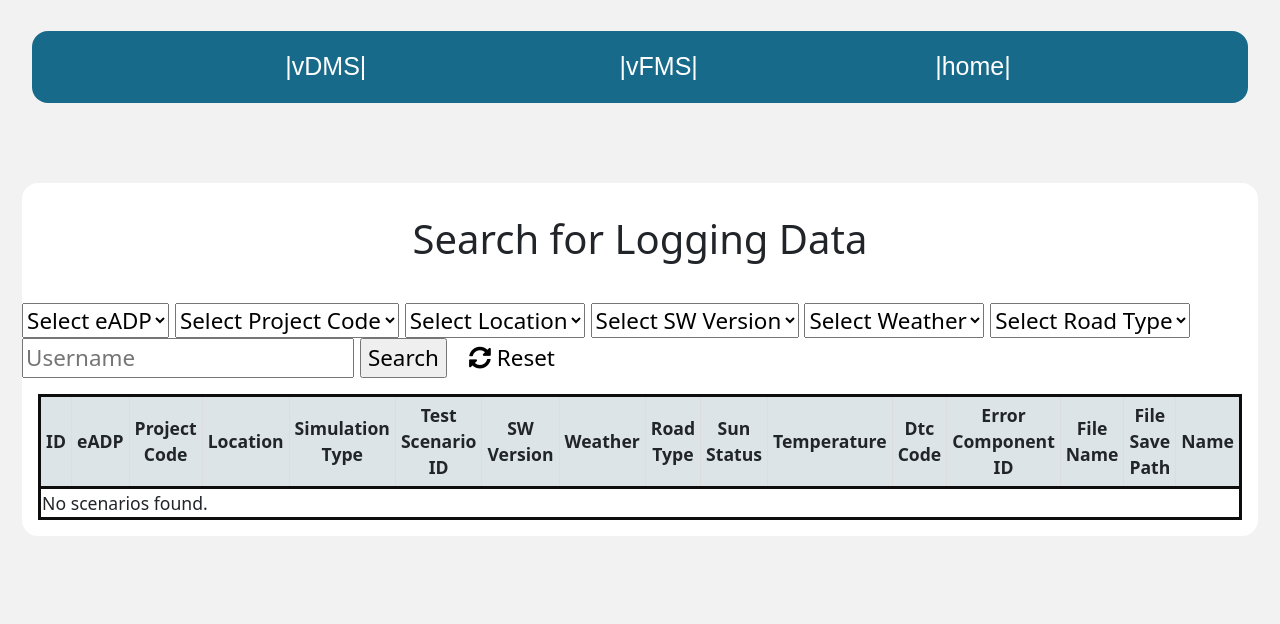
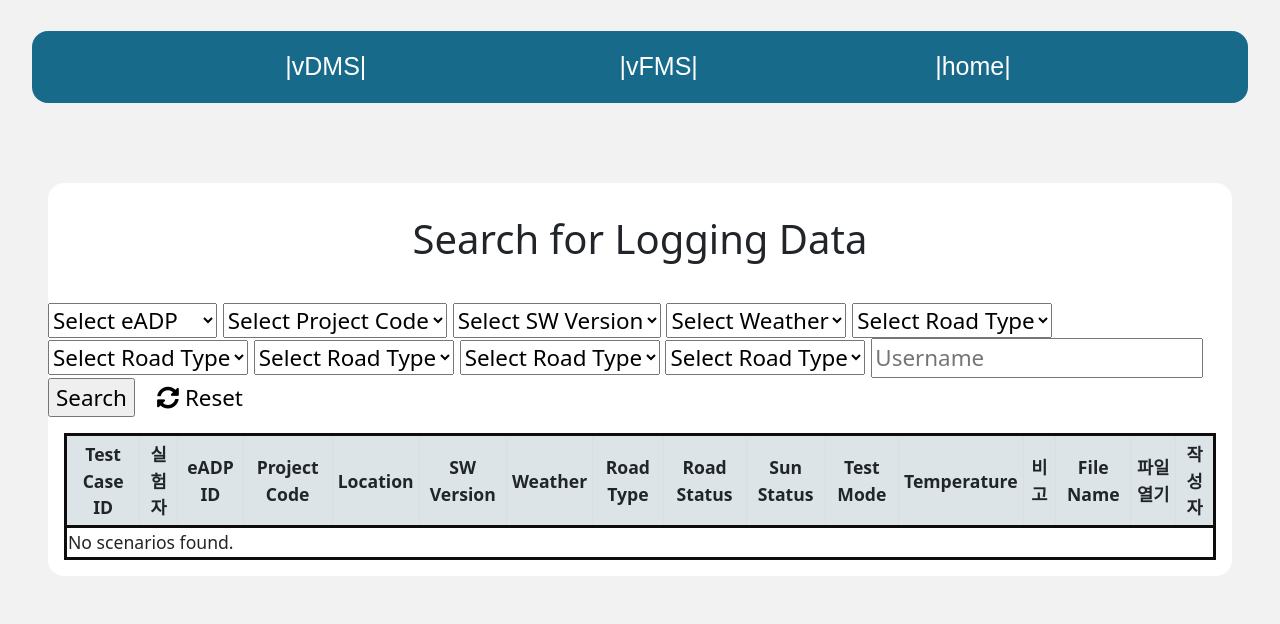
Before and after one commit to jys8255/vDMS, a Django app: page /register/search/ in a window 1280 px wide. Shown: the part 230-854 px from the top of the page. Before the commit the page ends 766 px from the top, so only its background shows below. Run offline with Django 5.2, Linux system fonts and the light colour scheme; the visitor is signed in with stand-in values (Sample User, id 1); data that the repository does not hold is empty; some libraries are stand-ins or nearby versions.

Commit message:
2024/04/12 save bedore foleder drop

```diff
--- a/registerapp/templates/registerapp/scenario_search.html
+++ b/registerapp/templates/registerapp/scenario_search.html
@@ -1,7 +1,6 @@
 {% extends 'base.html' %}
 {% load static %}
 {% block content %}
-
 {% load custom_filters %}
 
 <style>
@@ -23,47 +22,83 @@
         <div style="display: flex; justify-content: center; font-size: 1.4rem;">
             <form id="searchForm" action="{% url 'registerapp:search' %}" method="get">
 
-                 <select name="eADP">
+                <select name="eADP">
                     <option value="">Select eADP</option>
-                     <option value="eADP1" {% if request.GET.eADP == "eADP1" %}selected{% endif %}>eADP1</option>
-                    <option value="eADP2" {% if request.GET.eADP == "eADP2" %}selected{% endif %}>eADP2</option>
-                    <option value="eADP3" {% if request.GET.eADP == "eADP3" %}selected{% endif %}>eADP3</option>
-                    <option value="eADP4" {% if request.GET.eADP == "eADP4" %}selected{% endif %}>eADP4</option>
-                 </select>
+                    <option value="eADP(eADM1)" {% if request.GET.eADP == "eADP(eADM1)" %} selected {% endif %}>eADP(eADM1)</option>
+                    <option value="eADP(TCar)" {% if request.GET.eADP == "eADP(TCar)" %} selected {% endif %}>eADP(TCar)</option>
+                    <option value="ETC" {% if request.GET.eADP == "ETC" %} selected {% endif %}>ETC</option>
+                </select>
+
                 <select name="project_code">
                     <option value="">Select Project Code</option>
-                   <option value="HK" {% if request.GET.project_code == "HK" %}selected{% endif %}>HK</option>
-                    <option value="ORCA" {% if request.GET.project_code == "ORKA" %}selected{% endif %}>ORCA</option>
-                    <option value="LG" {% if request.GET.project_code == "LG" %}selected{% endif %}>LG</option>
-                </select>
-
-                <select name="location">
-                    <option value="">Select Location</option>
-                    <option value="Ulsan" {% if request.GET.location == "Ulsan" %}selected{% endif %}>Ulsan</option>
-                    <option value="Asan" {% if request.GET.location == "Asan" %}selected{% endif %}>Asan</option>
-                    <option value="k-city" {% if request.GET.location == "k-city" %}selected{% endif %}>k-city</option>
+                   <option value="eADM(LGMOT)" {% if request.GET.project_code == "eADM(LGMOT)" %}selected{% endif %}>eADM(LGMOT)</option>
+                    <option value="SIeVCU(LGMOT)" {% if request.GET.project_code == "SIeVCU(LGMOT)" %}selected{% endif %}>SIeVCU(LGMOT)</option>
+                    <option value="SIeVCU(HSCity)" {% if request.GET.project_code == "SIeVCU(HSCity)" %}selected{% endif %}>SIeVCU(HSCity)</option>
+                    <option value="SIeVCU(TIPS)" {% if request.GET.project_code == "SIeVCU(TIPS)" %}selected{% endif %}>SIeVCU(TIPS)</option>
+                    <option value="ETC" {% if request.GET.project_code == "ETC" %}selected{% endif %}>ETC</option>
                 </select>
 
                 <select name="sw_version">
                     <option value="">Select SW Version</option>
-                     <option value="1.0" {% if request.GET.sw_version == "1.0" %}selected{% endif %}>1.0</option>
-                    <option value="2.0" {% if request.GET.sw_version == "2.0" %}selected{% endif %}>2.0</option>
-                    <option value="4.0" {% if request.GET.sw_version == "LG" %}selected{% endif %}>4.0</option>
+                     <option value="eChFVer0.4" {% if request.GET.sw_version == "eChFVer0.4" %}selected{% endif %}>eChFVer0.4</option>
+                    <option value="eChFVer1.0" {% if request.GET.sw_version == "eChFVer1.0" %}selected{% endif %}>eChFVer1.0</option>
+                    <option value="eChFVer1.1" {% if request.GET.sw_version == "eChFVer1.1" %}selected{% endif %}>eChFVer1.1</option>
+                    <option value="eChFVer1.2" {% if request.GET.sw_version == "eChFVer1.2" %}selected{% endif %}>eChFVer1.2</option>
                 </select>
 
                 <select name="weather">
                     <option value="">Select Weather</option>
                     <option value="Sunny" {% if request.GET.weather == "Sunny" %}selected{% endif %}>Sunny</option>
-                    <option value="Rain" {% if request.GET.weather == "Rain" %}selected{% endif %}>Rain</option>
+                    <option value="Rainy" {% if request.GET.weather == "Rainy" %}selected{% endif %}>Rainy</option>
+                    <option value="Cloud" {% if request.GET.weather == "Cloud" %}selected{% endif %}>Cloud</option>
                     <option value="Snow" {% if request.GET.weather == "Snow" %}selected{% endif %}>Snow</option>
+                    <option value="Mist" {% if request.GET.weather == "Mist" %}selected{% endif %}>Mist</option>
+                    <option value="Fog" {% if request.GET.weather == "Fog" %}selected{% endif %}>Fog</option>
+                    <option value="Haze" {% if request.GET.weather == "Haze" %}selected{% endif %}>Haze</option>
                 </select>
 
                 <select name="road_type">
                     <option value="">Select Road Type</option>
+                    <option value="Asphalt" {% if request.GET.road_type == "Asphalt" %}selected{% endif %}>Asphalt</option>
                     <option value="Concrete" {% if request.GET.road_type == "Concrete" %}selected{% endif %}>Concrete</option>
                     <option value="Gravel" {% if request.GET.road_type == "Gravel" %}selected{% endif %}>Gravel</option>
                     <option value="Dirt" {% if request.GET.road_type == "Dirt" %}selected{% endif %}>Dirt</option>
                 </select>
+
+                <select name="road_status">
+                    <option value="">Select Road Type</option>
+                    <option value="Dry" {% if request.GET.road_type == "Dry" %}selected{% endif %}>Dry</option>
+                    <option value="Wet" {% if request.GET.road_type == "Wet" %}selected{% endif %}>Wet</option>
+                    <option value="Snow" {% if request.GET.road_type == "Snow" %}selected{% endif %}>Snow</option>
+                    <option value="Ice" {% if request.GET.road_type == "Ice" %}selected{% endif %}>Ice</option>
+                </select>
+
+                <select name="sun_status">
+                    <option value="">Select Road Type</option>
+                    <option value="Midday" {% if request.GET.road_type == "Midday" %}selected{% endif %}>Midday</option>
+                    <option value="Dawn" {% if request.GET.road_type == "Dawn" %}selected{% endif %}>Dawn</option>
+                    <option value="Sunset/Sunrise" {% if request.GET.road_type == "Sunset/Sunrise" %}selected{% endif %}>Sunset/Sunrise</option>
+                    <option value="Evening" {% if request.GET.road_type == "Evening" %}selected{% endif %}>Evening</option>
+                    <option value="Night" {% if request.GET.road_type == "Night" %}selected{% endif %}>Night</option>
+                </select>
+
+                <select name="test_mode">
+                    <option value="">Select Road Type</option>
+                    <option value="VIL" {% if request.GET.road_type == "VIL" %}selected{% endif %}>VIL</option>
+                    <option value="MIL(ADT)" {% if request.GET.road_type == "MIL(ADT)" %}selected{% endif %}>MIL(ADT)</option>
+                    <option value="PIL" {% if request.GET.road_type == "PIL" %}selected{% endif %}>PIL</option>
+                    <option value="HIL(Morai)" {% if request.GET.road_type == "HIL(Morai)" %}selected{% endif %}>HIL(Morai)</option>
+                </select>
+
+                <select name="temperature">
+                    <option value="">Select Road Type</option>
+                    <option value="10°C~20°C" {% if request.GET.road_type == "10°C~20°C" %}selected{% endif %}>10°C~20°C</option>
+                    <option value="<-0°C" {% if request.GET.road_type == "<-0°C" %}selected{% endif %}><-0°C</option>
+                    <option value="0°C~10°C" {% if request.GET.road_type == "0°C~10°C" %}selected{% endif %}>0°C~10°C</option>
+                    <option value="20°C~30°C" {% if request.GET.road_type == "20°C~30°C" %}selected{% endif %}>20°C~30°C</option>
+                    <option value="30°C<" {% if request.GET.road_type == "30°C<" %}selected{% endif %}>30°C<</option>
+                </select>
+
 
                  <input type="text" name="username" value="{{ request.GET.username }}" placeholder="Username">
 
@@ -81,50 +116,42 @@
             <table style="border-collapse: collapse; width: 100%; border: 3px solid #0D0D0D; font-size: 1.1rem;">
                 <thead style="text-align: center; background-color: #DDE4E7;">
                     <tr>
-                        <th style="border: 1px solid #ddd; padding: 5px; text-align: center;">ID</th>
-                        <th style="border: 1px solid #ddd; padding: 5px; text-align: center;">eADP</th>
+                        <th style="border: 1px solid #ddd; padding: 5px; text-align: center;">Test Case ID</th>
+                        <th style="border: 1px solid #ddd; padding: 5px; text-align: center;">실험자</th>
+
+                        <th style="border: 1px solid #ddd; padding: 5px; text-align: center;">eADP ID</th>
                         <th style="border: 1px solid #ddd; padding: 5px; text-align: center;">Project Code</th>
                         <th style="border: 1px solid #ddd; padding: 5px; text-align: center;">Location</th>
-                        <th style="border: 1px solid #ddd; padding: 5px; text-align: center;">Simulation Type</th>
-                        <th style="border: 1px solid #ddd; padding: 5px; text-align: center;">Test Scenario ID</th>
+
                         <th style="border: 1px solid #ddd; padding: 5px; text-align: center;">SW Version</th>
                         <th style="border: 1px solid #ddd; padding: 5px; text-align: center;">Weather</th>
                         <th style="border: 1px solid #ddd; padding: 5px; text-align: center;">Road Type</th>
+                        <th style="border: 1px solid #ddd; padding: 5px; text-align: center;">Road Status</th>
                         <th style="border: 1px solid #ddd; padding: 5px; text-align: center;">Sun Status</th>
+                        <th style="border: 1px solid #ddd; padding: 5px; text-align: center;">Test Mode</th>
                         <th style="border: 1px solid #ddd; padding: 5px; text-align: center;">Temperature</th>
-                        <th style="border: 1px solid #ddd; padding: 5px; text-align: center;">Dtc Code</th>
-                        <th style="border: 1px solid #ddd; padding: 5px; text-align: center;">Error Component ID</th>
+                        <th style="border: 1px solid #ddd; padding: 5px; text-align: center;">비고</th>
                         <th style="border: 1px solid #ddd; padding: 5px; text-align: center;">File Name</th>
-                        <th style="border: 1px solid #ddd; padding: 5px; text-align: center;">File Save Path</th>
-                        <th style="border: 1px solid #ddd; padding: 5px; text-align: center;">Name</th>
+                        <th style="border: 1px solid #ddd; padding: 5px; text-align: center;">파일 열기</th>
+                        <th style="border: 1px solid #ddd; padding: 5px; text-align: center;">작성자</th>
                     </tr>
                 </thead>
                 <tbody style="border: 3px solid #0D0D0D;">
                     {% for scenario in scenarios %}
                     <tr>
-                        <td style="border: 1px solid #ddd; padding: 5px; text-align: center;">{{ scenario.id }}</td>
+                        <td style="border: 1px solid #ddd; padding: 5px; text-align: center;">{{ scenario.test_case_ids }}</td>
+                        <td style="border: 1px solid #ddd; padding: 5px; text-align: center;">{{ scenario.usernames }}</td>
                         <td style="border: 1px solid #ddd; padding: 5px; text-align: center;">{{ scenario.eADP }}</td>
                         <td style="border: 1px solid #ddd; padding: 5px; text-align: center;">{{ scenario.project_code }}</td>
                         <td style="border: 1px solid #ddd; padding: 5px; text-align: center;">{{ scenario.location }}</td>
-                        <td style="border: 1px solid #ddd; padding: 5px; text-align: center;">{{ scenario.simulation_type }}</td>
-                        <td style="border: 1px solid #ddd; padding: 5px; text-align: center;">{{ scenario.test_Scenario_ID }}</td>
                         <td style="border: 1px solid #ddd; padding: 5px; text-align: center;">{{ scenario.sw_version }}</td>
                         <td style="border: 1px solid #ddd; padding: 5px; text-align: center;">{{ scenario.weather }}</td>
                         <td style="border: 1px solid #ddd; padding: 5px; text-align: center;">{{ scenario.road_type }}</td>
+                        <td style="border: 1px solid #ddd; padding: 5px; text-align: center;">{{ scenario.road_status }}</td>
                         <td style="border: 1px solid #ddd; padding: 5px; text-align: center;">{{ scenario.sun_status }}</td>
+                        <td style="border: 1px solid #ddd; padding: 5px; text-align: center;">{{ scenario.test_mode }}</td>
                         <td style="border: 1px solid #ddd; padding: 5px; text-align: center;">{{ scenario.temperature }}</td>
-                        <td style="border: 1px solid #ddd; padding: 5px; text-align: center;">
-                            {% for dtc_code in scenario.dtc_code.all %}
-                            {{ dtc_code.name }}
-                            {% if not forloop.last %}, {% endif %}
-                            {% endfor %}
-                        </td>
-                        <td style="border: 1px solid #ddd; padding: 8px; text-align: center;">
-                            {% for err_comp_id in scenario.err_comp_id.all %}
-                            {{ err_comp_id.name }}
-                            {% if not forloop.last %}, {% endif %}
-                            {% endfor %}
-                        </td>
+                        <td style="border: 1px solid #ddd; padding: 5px; text-align: center;">{{ scenario.description }}</td>
                         <td style="border: 1px solid #ddd; padding: 1px; text-align: center;">{{ scenario.file_name }}</td>
                         <td style="border: 1px solid #ddd; padding: 5px; text-align: center;">
                             <a href="#"  class="file-link" onclick="redirectToLink('{{ scenario.file_name|extract_path_from_filename }}')">{{ scenario.file_name|extract_path_from_filename }}</a>
--- a/registerapp/views.py
+++ b/registerapp/views.py
@@ -1,13 +1,13 @@
-import json, os, re
-
+import json, os
 from django.contrib.auth.decorators import login_required
 from django.http import JsonResponse
 from django.shortcuts import render
 from django.views.decorators.csrf import csrf_protect
+from .models import Scenario
+import logging
 
-from .models import Scenario, DtcCode, ErrCompId
-import logging
 logger = logging.getLogger('django')
+
 @login_required
 @csrf_protect
 def upload_files(request):
@@ -17,51 +17,41 @@
     elif request.method == 'POST':
         logger.info("POST 요청 처리 시작")
         files = request.FILES.getlist('files[]')
-        logger.info(f"first files_list : {files}")
         overwrite = request.POST.get('overwrite', 'false').lower() == 'true'
 
-        logger.info(f"overwrite : {overwrite}")
+        file_dict = {}
+        for file in files:
+            base_name = file.name.rsplit('.', 1)[0]
+            file_dict.setdefault(base_name, []).append(file)
 
-        json_files = {file.name.rsplit('.', 1)[0]: file for file in files if file.name.endswith('.json')}
-        mat_files = {file.name.rsplit('.', 1)[0]: file for file in files if file.name.endswith('.mat')}
         missing_files = []
-        for name in json_files:
-            if name not in mat_files:
-                missing_files.append(f"{name}.mat")
-        for name in mat_files:
-            if name not in json_files:
-                missing_files.append(f"{name}.json")
+        for base_name, files in file_dict.items():
+            if len(set(f.name.split('.')[-1] for f in files)) == 1:
+                missing_files.append(f"{base_name} (필요한 파일: 상응하는 확장자 파일)")
 
         if missing_files:
             return JsonResponse({'error': 'Missing file pairs', 'missing_files': missing_files}, status=400)
 
-        base_save_path = "G:/공유 드라이브/010_ADUS/220_Development/910_Data/010_LoggingData/vDMS/"
+        base_save_path = "G:/공유 드라이브/010_ADUS/220_Development/910_Data/010_LoggingData/900_Legacy/"
+        duplicate_files = []
 
-        duplicate_files = []
-        for file in files:
-            pattern = r'(eADP\d+)_(\d{8})_(\d{3})\.(json|mat)'
-            match = re.match(pattern, file.name)
-            if not match:
-                return JsonResponse({'error': 'Invalid file name format', 'file_name': file.name}, status=400)
+        for base_name, files in file_dict.items():
+            for file in files:
+                file_path = os.path.join(base_save_path, file.name)
+                logger.info(f"file_path: {file_path}")
+                if os.path.exists(file_path) and not overwrite:
+                    duplicate_files.append(file.name)
 
-            eadp, date, sequence, extension = match.groups()
-            file_dir = os.path.join(base_save_path, eadp, date)
-            file_path = os.path.join(file_dir, file.name)
-            logger.info(f"file_path: {file_path}")
-
-            if os.path.exists(file_path) and not overwrite: #파일이 이미 존재하고 사용자가 덮어쓰기를 허용하지 않았을 때
-                duplicate_files.append(file.name)
-                logger.info(f"Duplicate file: {duplicate_files}")
         if duplicate_files:
             return JsonResponse({'status': 'duplicate', 'duplicate_files': duplicate_files}, status=409)
 
         upload_results = []
-        for file in files:
-            if not overwrite and file.name in duplicate_files:
-                continue  # 중복 파일이면서 덮어쓰기 옵션이 아닐 때는 건너뛰기
-            upload_result = handle_uploaded_file(file, request.user, base_save_path, overwrite)
-            logger.info(f"upload_result: {upload_result}")
-            upload_results.append(upload_result)
+        for base_name, files in file_dict.items():
+            for file in files:
+                if not overwrite and file.name in duplicate_files:
+                    continue
+                upload_result = handle_uploaded_file(file, request.user, base_save_path, overwrite)
+                upload_results.append(upload_result)
 
         success_uploads = [result for result in upload_results if result['status'] == 'success']
         error_uploads = [result for result in upload_results if result['status'] == 'error']
@@ -71,14 +61,9 @@
 
         return JsonResponse({'success': True, 'uploadedFiles': success_uploads})
 
+
 def handle_uploaded_file(file, user, base_save_path, overwrite):
-    pattern = r'(eADP\d+)_(\d{8})_(\d{3})\.(json|mat)'
-    match = re.match(pattern, file.name)
-    if not match:
-        return {'status': 'error', 'message': f'Invalid file name format for {file.name}'}
-
-    eadp, date, sequence, extension = match.groups()
-    save_path = os.path.join(base_save_path, eadp, date, file.name)
+    save_path = os.path.join(base_save_path, file.name)
     os.makedirs(os.path.dirname(save_path), exist_ok=True)
 
     if os.path.exists(save_path) and not overwrite:
@@ -88,66 +73,62 @@
         with open(save_path, 'wb+') as destination:
             for chunk in file.chunks():
                 destination.write(chunk)
+
+        # 바이너리 쓰기 후 텍스트로 읽기 위해 파일을 닫았다가 다시 엽니다.
         if file.name.endswith('.json'):
-            with open(save_path, 'r') as json_file:
-                data = json.load(json_file) # 중복 시 기존 데이터 업데이트 로직 필요 (여기서 구현)
+            with open(save_path, 'r', encoding='utf-8') as json_file:  # UTF-8 인코딩 지정
+                data = json.load(json_file)
+
                 scenario, created = Scenario.objects.update_or_create(
-                    file_name=file.name,  # 파일 이름으로 기존 레코드를 식별
-                    defaults={  # 업데이트할 필드 목록
+                    file_name=file.name,
+                    defaults={
                         'user': user,
-                        'eADP': data['eADP'],
-                        'project_code': data['project_code'],
-                        'location': data['location'],
-                        'simulation_type': data['simulation_type'],
-                        'test_Scenario_ID': data['test_Scenario_ID'],
-                        'sw_version': data['sw_version'],
-                        'weather': data['weather'],
-                        'road_type': data['road_type'],
-                        'sun_status': data['sun_status'],
-                        'temperature': int(data['temperature']),
+                        'test_case_ids': data.get('Test_Case_IDs', []),
+                        'usernames': data.get('usernames', []),
+                        'eADP': data.get('eADP', ''),
+                        'project_code': data.get('project_code', ''),
+                        'location': data.get('location', ''),
+                        'sw_version': data.get('sw_version', ''),
+                        'weather': data.get('weather', ''),
+                        'road_type': data.get('road_type', ''),
+                        'road_status': data.get('road_status', ''),
+                        'sun_status': data.get('sun_status', ''),
+                        'test_mode': data.get('test_mode', ''),
+                        'temperature': data.get('temperature', ''),
+                        'description': data.get('description', '')
                     }
                 )
-
-                for dtc_code_name in data.get('dtc_code', []):
-                    dtc_code, _ = DtcCode.objects.get_or_create(name=dtc_code_name)
-                    scenario.dtc_code.add(dtc_code)
-
-                for err_comp_id_name in data.get('err_comp_id', []):
-                    err_comp_id, _ = ErrCompId.objects.get_or_create(name=err_comp_id_name)
-                    scenario.err_comp_id.add(err_comp_id)
-
         return {'status': 'success', 'message': file.name}
+    except json.JSONDecodeError as e:
+        return {'status': 'error', 'message': f'JSON decode error - {str(e)}'}
+    except FileNotFoundError:
+        return {'status': 'error', 'message': 'File not found error'}
     except Exception as e:
         return {'status': 'error', 'message': str(e)}
-
 @login_required
 def search_scenarios(request):
-    eADP = request.GET.get('eADP', '')
-    project_code = request.GET.get('project_code', '')
-    location = request.GET.get('location', '')
-    sw_version = request.GET.get('sw_version', '')
-    weather = request.GET.get('weather', '')
-    road_type = request.GET.get('road_type', '')
-    user = request.GET.get('username', '')
+    query_params = {
+        'test_case_id': request.GET.get('test_case_id', ''),
+        'username': request.GET.get('username', ''),
+        'eADP': request.GET.get('eADP', ''),
+        'project_code': request.GET.get('project_code', ''),
+        'location': request.GET.get('location', ''),
+        'sw_version': request.GET.get('sw_version', ''),
+        'weather': request.GET.get('weather', ''),
+        'road_type': request.GET.get('road_type', ''),
+        'road_status': request.GET.get('road_status', ''),
+        'sun_status': request.GET.get('sun_status', ''),
+        'test_mode': request.GET.get('test_mode', ''),
+        'temperature': request.GET.get('temperature', '')
+    }
 
     scenarios = Scenario.objects.all()
-
-    if eADP:
-        scenarios = scenarios.filter(eADP__icontains=eADP)
-    if project_code:
-        scenarios = scenarios.filter(project_code__icontains=project_code)
-    if location:
-        scenarios = scenarios.filter(location__icontains=location)
-    if sw_version:
-        scenarios = scenarios.filter(sw_version__icontains=sw_version)
-    if weather:
-        scenarios = scenarios.filter(weather__icontains=weather)
-    if road_type:
-        scenarios = scenarios.filter(road_type__icontains=road_type)
-    if user:
-        scenarios = scenarios.filter(user__username__icontains=user)
+    for param, value in query_params.items():
+        if value:
+            scenarios = scenarios.filter(**{f'{param}__icontains': value})
 
     return render(request, 'registerapp/scenario_search.html', {'scenarios': scenarios})
+
 @login_required
 def homepage(request):
     return render(request, 'registerapp/home.html', {})
```
Also changed, not shown: registerapp/admin.py (+8 -24 lines), registerapp/models.py (+22 -22 lines), registerapp/templates/registerapp/register.html (+8 -5 lines), static/js/dragndrop.js (+12 -9 lines), registerapp/migrations/0001_initial.py.
